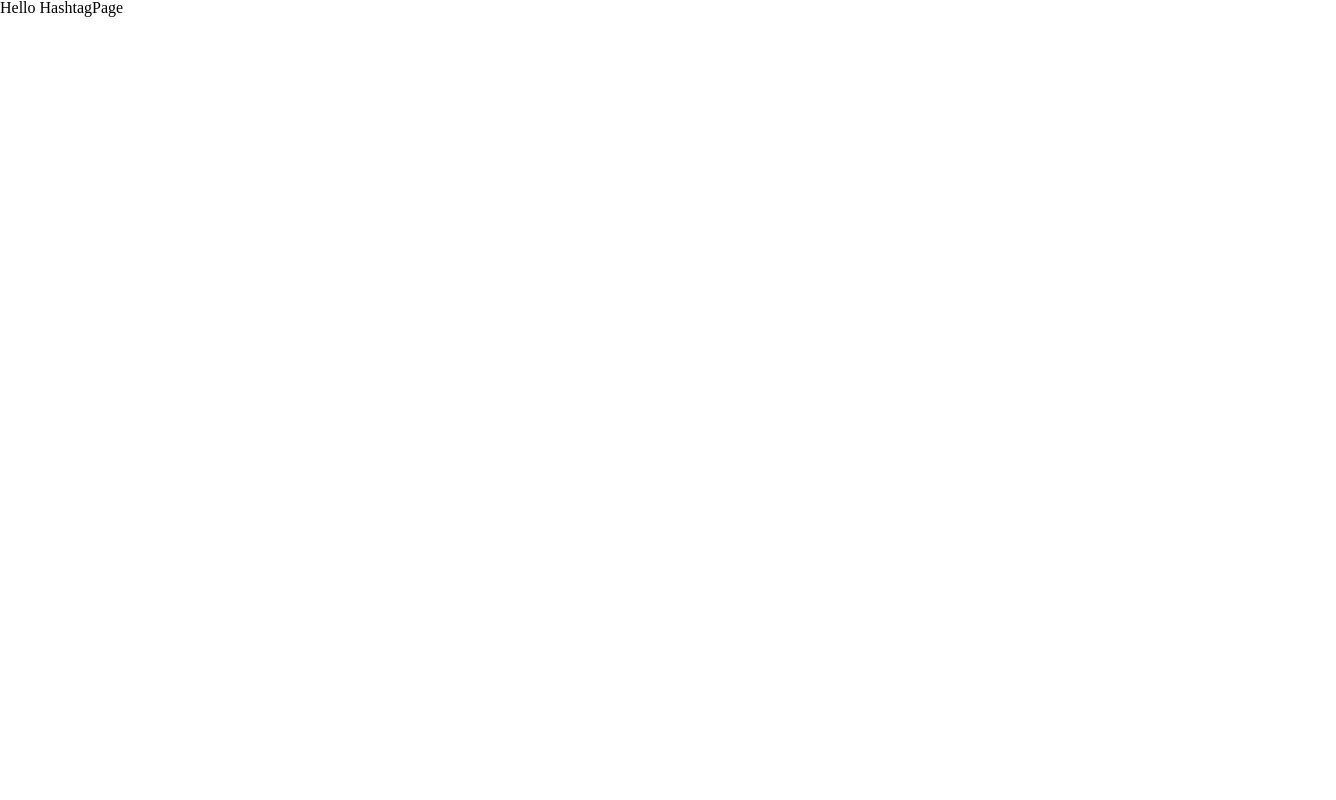
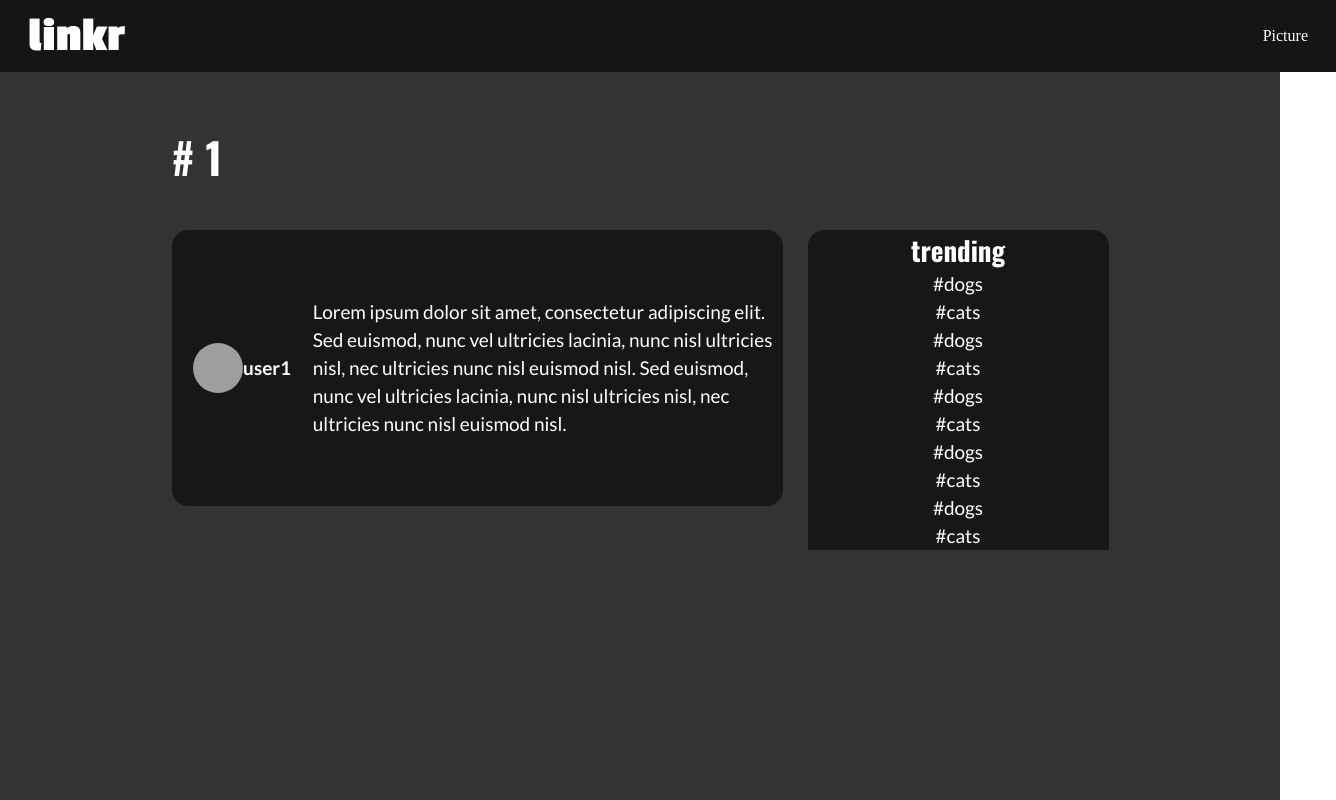
Before and after one commit to victor-azevedo/front-linkr, a React (Create React App) app: page /hashtag/1 in a window 1280 px wide. Shown: the whole page, 1336 px wide, since content can reach past the window. Built offline with nearby package versions, Linux system fonts and the light colour scheme; grey boxes are pictures that could not be loaded.

Commit message:
feat: layout HashtagPage
fist version of HashtagPage.
Need to change LinkrCard, Trending, and backend connection.

```diff
--- a/src/pages/HashtagPage.jsx
+++ b/src/pages/HashtagPage.jsx
@@ -1,12 +1,263 @@
+import { useContext, useEffect, useState } from "react";
+import { useParams } from "react-router-dom";
+import axios from "axios";
+import styled from "styled-components";
+import Header from "../components/Header";
+
+export default function HashtagPage(){
+    const [linkrs, setLinkrs] = useState([
+        {
+            id: 1,
+            text: "Lorem ipsum dolor sit amet, consectetur adipiscing elit. Sed euismod, nunc vel ultricies lacinia, nunc nisl ultricies nisl, nec ultricies nunc nisl euismod nisl. Sed euismod, nunc vel ultricies lacinia, nunc nisl ultricies nisl, nec ultricies nunc nisl euismod nisl.",
+            link: "https://www.google.com/",
+            linkTitle: "Google",
+            linkDescription: "Lorem ipsum dolor sit amet, consectetur adipiscing elit. Sed euismod, nunc vel ultricies lacinia, nunc nisl ultricies nisl, nec ultricies nunc nisl euismod nisl. Sed euismod, nunc vel ultricies lacinia, nunc nisl ultricies nisl, nec ultricies nunc nisl euismod nisl.",
+            linkImage: "https://www.google.com/images/branding/googlelogo/2x/googlelogo_color_272x92dp.png",
+            user: {
+                id: 1,
+                username: "user1",
+                avatar: "https://www.google.com/images/branding/googlelogo/2x/googlelogo_color_272x92dp.png"
+            },
+            likes: [
+                {
+                    id: 1,
+                    user: {
+                        id: 1,
+                        username: "user1",
+                        avatar: "https://www.google.com/images/branding/googlelogo/2x/googlelogo_color_272x92dp.png"
+                    }
+                },
+                {
+                    id: 2,
+                    user: {
+                        id: 2,
+                        username: "user2",
+                        avatar: "https://www.google.com/images/branding/googlelogo/2x/googlelogo_color_272x92dp.png"
+                    }
+                },
+
+            ],
+
+        },
+    ]);
+    const [user, setUser] = useState({});
+
+    const { hashtag } = useParams();
 
 
-export default function HashtagPage(props){
+//CONNECTING TO BACKEND
 
+    // useEffect(() => {
+    //     const userInfos = JSON.parse(localStorage.getItem("user"));
+    //     setUser(userInfos);
+    //     const promise = axios.get(`${URL}/hashtag/${hashtag}`);
+    //     promise.then((response) => {setLinkrs(response.data);});
+    //     promise.catch((error) => {alert("It was not possible to load the posts. Please, refresh the page and try again.");});
+    // }, [hashtag]);
 
 
     return (
-        <>
-            <h1>Hello HashtagPage</h1>
-        </>
+        <Page>
+            <Header/>
+            <Container>
+            <Title># <span>{hashtag}</span></Title>
+            <LinkrsandHashtags>
+                <Linkrs>
+                    {linkrs.map((linkr) => {
+                        return (
+                            <LinkrCard
+                                key={linkr.id}
+                                linkr={linkr}
+                                user={user}
+                            />
+                        );
+                    })}
+                </Linkrs>
+                <Trending/>
+                <Hashtags>
+                </Hashtags>
+            </LinkrsandHashtags>
+            </Container>
+        </Page>
     );
 }
+
+const Page = styled.div`
+    display: flex;
+    flex-direction: column;
+    align-items: center;
+    width: 100%;
+    height: 100vh;
+    background-color: #333333;
+`;
+const Container = styled.div`
+    display: flex;
+    flex-direction: column;
+    justify-content: center;
+`;
+const Title = styled.h1`
+    color: #FFFFFF;
+    margin-top: 53px;
+    margin-bottom: 41px;
+    font-family: Oswald;
+    font-size: 43px;
+    font-weight: 700;
+    line-height: 64px;
+    letter-spacing: 0em;
+    text-align: left;
+`;
+const LinkrsandHashtags = styled.div`
+    display: flex;
+    flex-direction: row;
+`;
+const Linkrs = styled.div`
+    margin-right: 25px;
+    border-radius: 16px;
+    display: flex;
+    flex-direction: column;
+    align-items: center;
+`;
+const Hashtags = styled.div`
+    display: flex;
+    flex-direction: column;
+    align-items: center;
+    justify-content: center;
+`;
+
+
+// LINKRCARD
+
+function LinkrCard(props){
+    return (
+        <LinkrCardBox>
+            <LinkrCardHeader>
+                <LinkrCardUser>
+                    <LinkrCardUserImage src={props.linkr.user.avatar}/>
+                    <LinkrCardUserName>{props.linkr.user.username}</LinkrCardUserName>
+                </LinkrCardUser>
+                <LinkrCardText>
+                    {props.linkr.text}
+                </LinkrCardText>
+            </LinkrCardHeader>
+        </LinkrCardBox>
+    );
+}
+
+const LinkrCardBox = styled.div`
+    border-radius: 16px;
+    display: flex;
+    flex-direction: column;
+    align-items: center;
+    justify-content: center;
+    max-width: 611px;
+    height: 276px;
+    background-color: #171717;
+`;
+
+const LinkrCardHeader = styled.div`
+    display: flex;
+    flex-direction: row;
+    align-items: center;
+    justify-content: space-between;
+    width: 611px;
+    height: 23px;
+    background-color: #171717;
+`;
+
+const LinkrCardUser = styled.div`
+    display: flex;
+    flex-direction: row;
+    align-items: center;
+    justify-content: center;
+    width: 611px;
+    height: 23px;
+    background-color: #171717;
+`;
+
+const LinkrCardUserImage = styled.img`
+    width: 50px;
+    height: 50px;
+    border-radius: 50%;
+`;
+
+const LinkrCardUserName = styled.p`
+    color: #FFFFFF;
+    font-family: Lato;
+    font-size: 19px;
+    font-weight: 700;
+    line-height: 28px;
+    letter-spacing: 0em;
+    text-align: left;
+`;
+
+const LinkrCardText = styled.p`
+    color: #FFFFFF;
+    font-family: Lato;
+    font-size: 19px;
+    font-weight: 400;
+    line-height: 28px;
+    letter-spacing: 0em;
+    text-align: left;
+`;
+
+//TRENDING HASHTAGS
+function Trending(){
+    return (
+        <TrendingBox>
+            <TrendingTitle>trending</TrendingTitle>
+            <TrendingHashtags>
+                <TrendingHashtag>#dogs</TrendingHashtag>
+                <TrendingHashtag>#cats</TrendingHashtag>
+                <TrendingHashtag>#dogs</TrendingHashtag>
+                <TrendingHashtag>#cats</TrendingHashtag>
+                <TrendingHashtag>#dogs</TrendingHashtag>
+                <TrendingHashtag>#cats</TrendingHashtag>
+                <TrendingHashtag>#dogs</TrendingHashtag>
+                <TrendingHashtag>#cats</TrendingHashtag>
+                <TrendingHashtag>#dogs</TrendingHashtag>
+                <TrendingHashtag>#cats</TrendingHashtag>
+            </TrendingHashtags>
+        </TrendingBox>
+    );
+}
+
+const TrendingBox = styled.div`
+    display: flex;
+    flex-direction: column;
+    align-items: center;
+    justify-content: center;
+    width: 301px;
+    height: 100%;
+    background-color: #171717;
+    border-radius: 16px;
+`;
+
+const TrendingTitle = styled.h1`
+    color: #FFFFFF;
+    font-family: Oswald;
+    font-size: 27px;
+    font-weight: 700;
+    line-height: 40px;
+    letter-spacing: 0em;
+    text-align: left;
+`;
+
+const TrendingHashtags = styled.div`
+    display: flex;
+    flex-direction: column;
+    align-items: center;
+    justify-content: center;
+    width: 301px;
+    height: 100%;
+    background-color: #171717;
+`;
+
+const TrendingHashtag = styled.p`
+    color: #FFFFFF;
+    font-family: Lato;
+    font-size: 19px;
+    font-weight: 400;
+    line-height: 28px;
+    letter-spacing: 0em;
+    text-align: left;
+`;
```
